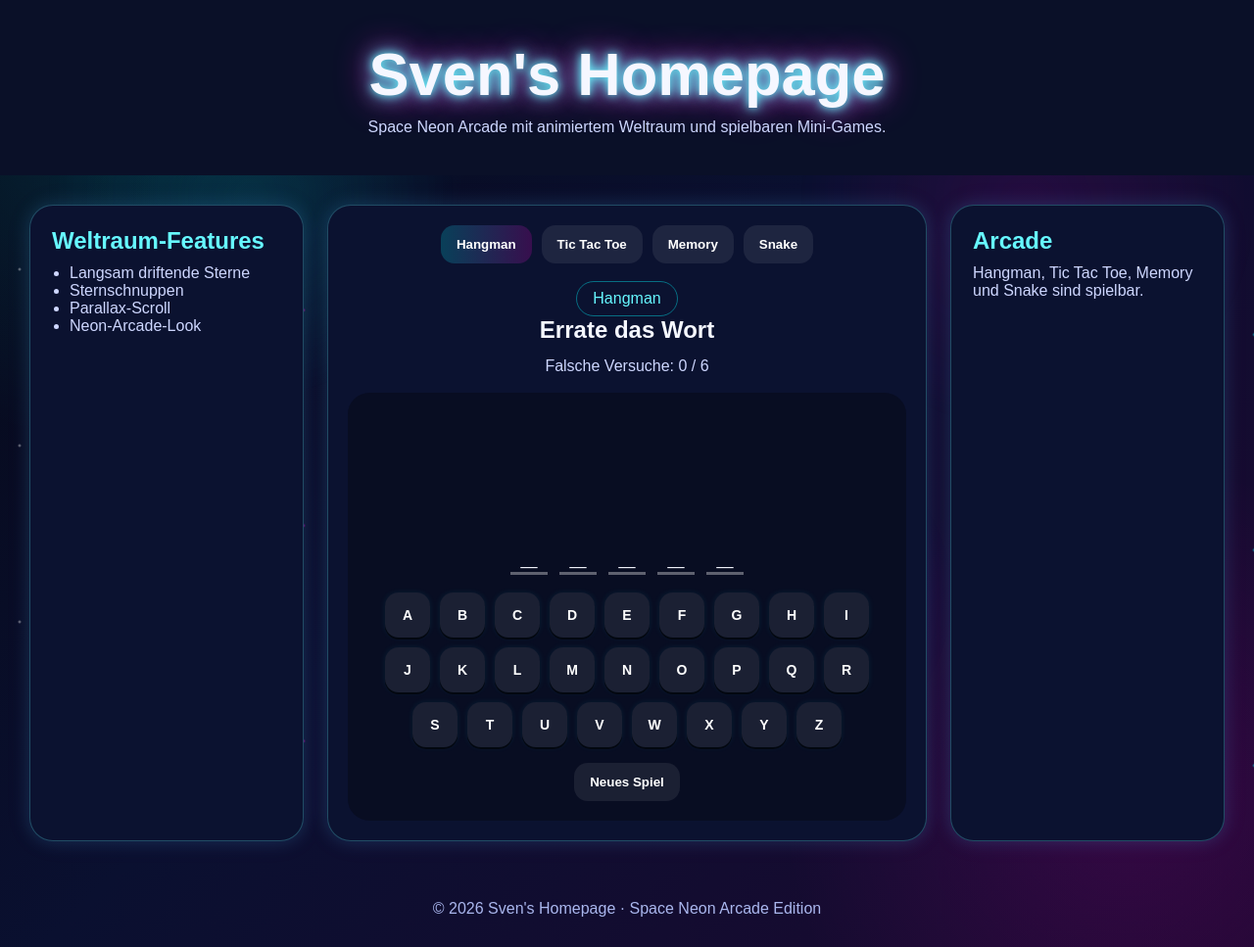
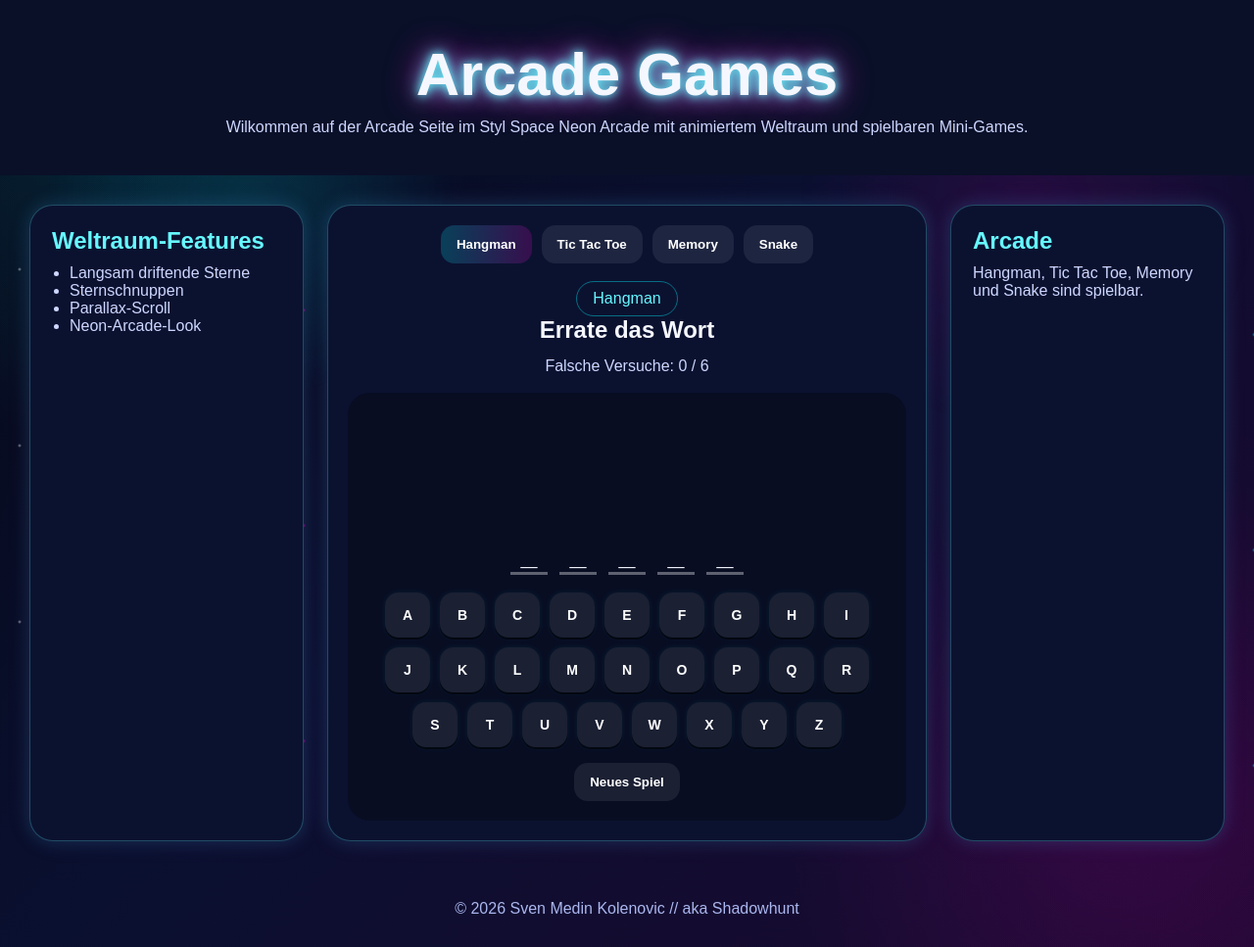
Before and after one commit to XShadowhuntX/Arcade-Game-Seite, a plain HTML site: page meineseite.html in a window 1280 px wide. Shown: the whole page at 98% size. Drawn offline with Linux system fonts and the light colour scheme.

Commit message:
Aus erster Version footer und Beschreibungen abgeändert.

```diff
--- a/meineseite.html
+++ b/meineseite.html
@@ -18,8 +18,8 @@
 
   <div class="page">
     <header>
-      <h1>Sven's Homepage</h1>
-      <p>Space Neon Arcade mit animiertem Weltraum und spielbaren Mini-Games.</p>
+      <h1>Arcade Games</h1>
+      <p>Wilkommen auf der Arcade Seite im Styl Space Neon Arcade mit animiertem Weltraum und spielbaren Mini-Games.</p>
     </header>
 
     <main class="layout">
@@ -66,6 +66,7 @@
           <div class="headline">
             <span class="badge">Tic Tac Toe</span>
             <h2>X gegen O</h2>
+	    <h4>(Für 2 Spieler)</h4>
           </div>
 
           <p class="subtext" id="tttStatus">Spieler X ist am Zug.</p>
@@ -124,8 +125,8 @@
       </aside>
     </main>
 
-    <footer>
-      © 2026 Sven's Homepage · Space Neon Arcade Edition
+    <footer class="footer">
+       <span>© <span id="year"></span> Sven Medin Kolenovic // aka Shadowhunt</span>
     </footer>
   </div>
 
@@ -134,6 +135,8 @@
     // ALLGEMEIN
     // =========================
     const root = document.documentElement;
+
+    document.getElementById("year").textContent = new Date().getFullYear();
 
     window.addEventListener("scroll", () => {
       root.style.setProperty("--scrollY", `${window.scrollY}px`);
```
